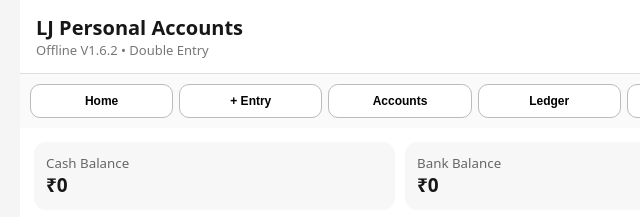
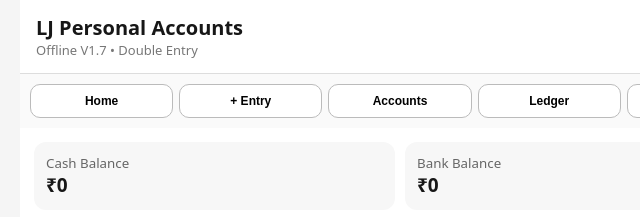
Before and after one commit to lalitmanju68-art/lj-personal-accounts, a plain HTML site: page index.html in a window 1280 px wide. Shown: the top 217 px of the page, 240-880 px from the left. Drawn offline with Linux system fonts and the light colour scheme.

Commit message:
Update index.html

```diff
--- a/index.html
+++ b/index.html
@@ -24,7 +24,7 @@ table{width:100%;border-collapse:collapse;font-size:13px}th,td{padding:9px 5px;b
 </style>
 </head>
 <body><div class="app">
-<header><b>LJ Personal Accounts</b><div class="muted">Offline V1.6.2 • Double Entry</div></header>
+<header><b>LJ Personal Accounts</b><div class="muted">Offline V1.7 • Double Entry</div></header>
 <div class="tabs">
 <button onclick="show('home')">Home</button><button onclick="show('entry')">+ Entry</button><button onclick="show('accounts')">Accounts</button><button onclick="show('ledger')">Ledger</button><button onclick="show('reports')">Reports</button>
 </div>
```
